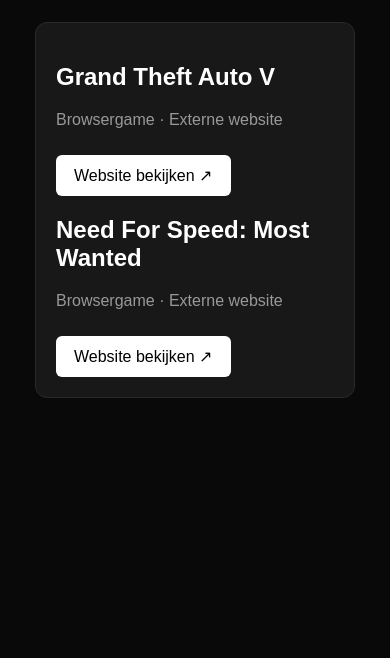
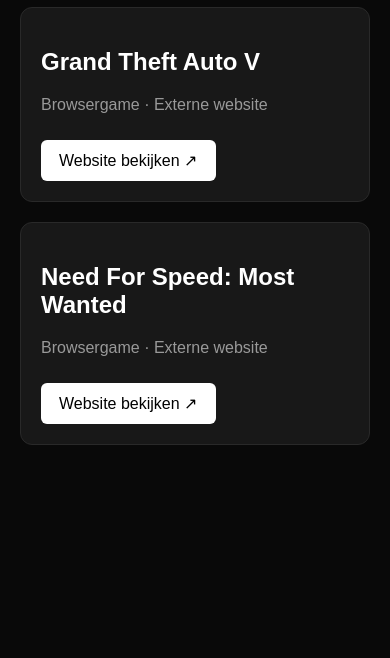
Before and after one commit to onbereikbaar/Buiten-Bereik, a plain HTML site: page games.html in a window 390 px wide. Shown: the part 186-844 px from the top of the page. Drawn offline with Linux system fonts and the light colour scheme.

Commit message:
games.html
Added a responsive layout for the games section and adjusted card styles.

```diff
--- a/games.html
+++ b/games.html
@@ -1,3 +1,4 @@
+
 <!DOCTYPE html>
 <html lang="nl">
 <head>
@@ -14,14 +15,23 @@ body {
 }
 h1 { font-size: 32px; }
 p { color: #999; }
+
+.games {
+  display: flex;
+  flex-wrap: wrap;
+  gap: 20px;
+  margin-top: 25px;
+}
+
 .card {
   background: #181818;
   border: 1px solid #292929;
   border-radius: 12px;
   padding: 20px;
-  max-width: 350px;
-  margin-top: 25px;
+  width: 350px;
+  box-sizing: border-box;
 }
+
 a {
   display: inline-block;
   background: white;
@@ -33,6 +43,11 @@ a {
 }
 a:hover { background: #ccc; }
 .back { background: #222; color: white; }
+
+@media (max-width: 500px) {
+  body { padding: 20px; }
+  .card { width: 100%; }
+}
 </style>
 </head>
 <body>
@@ -42,14 +57,26 @@ a:hover { background: #ccc; }
 <h1>Gamebibliotheek</h1>
 <p>Een verzameling games voor tussendoor.</p>
 
+<div class="games">
+
   <div class="card">
     <h2>Grand Theft Auto V</h2>
     <p>Browsergame · Externe website</p>
     <a href="https://fiveplay.lol/" target="_blank" rel="noopener noreferrer">Website bekijken ↗</a>
+  </div>
+
+  <div class="card">
     <h2>Need For Speed: Most Wanted</h2>
     <p>Browsergame · Externe website</p>
     <a href="https://web.nfsmwo.com/" target="_blank" rel="noopener noreferrer">Website bekijken ↗</a>
   </div>
 
+</div>
+
 </body>
 </html>
+
+</div>
+
+</body>
+</html>
```
Lines whose indentation alone changed are shown as unchanged.
